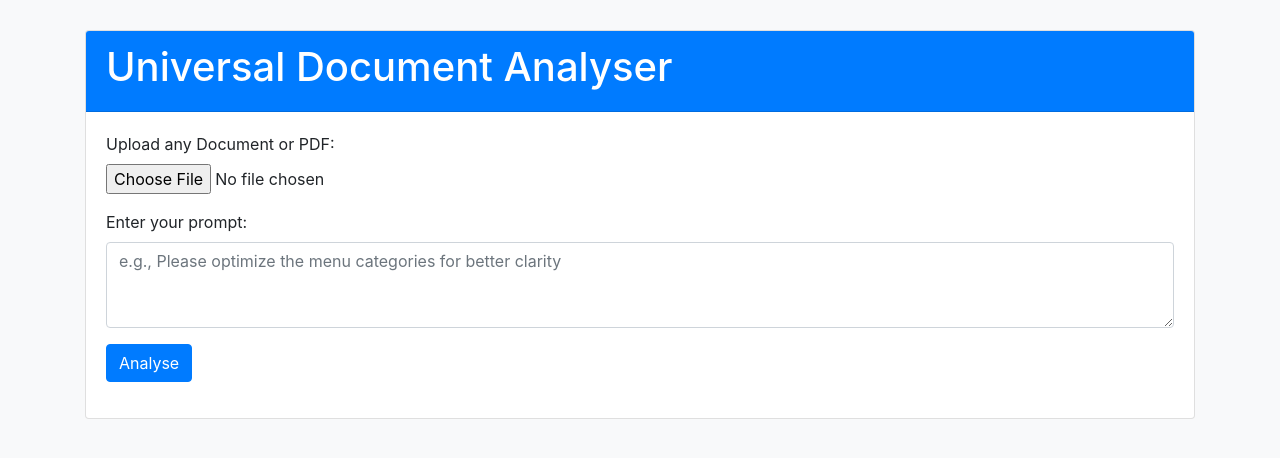
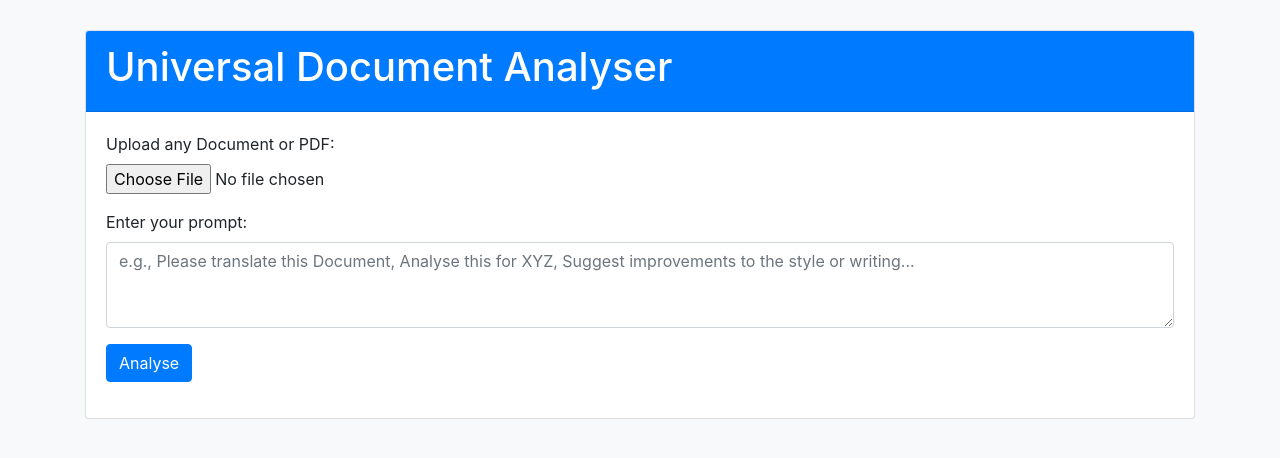
Before and after one commit to HalcyonLegion/Universal-File-Translator-And-Analyser, a Flask app: page / in a window 1280 px wide. Shown: the top 458 px of the page. Run offline with Flask 3, Linux system fonts and the light colour scheme; parts of the project's set-up code (start-up, migrations or seed data) failed here and were passed over; some libraries are stand-ins or nearby versions.

Commit message:
Updated placeholder text

```diff
--- a/templates/index.html
+++ b/templates/index.html
@@ -27,7 +27,7 @@
           </div>
           <div class="form-group">
             <label for="prompt_input">Enter your prompt: </label>
-            <textarea class="form-control" id="prompt_input" name="prompt" rows="3" placeholder="e.g., Please optimize the menu categories for better clarity"></textarea>
+            <textarea class="form-control" id="prompt_input" name="prompt" rows="3" placeholder="e.g., Please translate this Document, Analyse this for XYZ, Suggest improvements to the style or writing..."></textarea>
           </div>
           <button id="submit_btn" type="submit" class="btn btn-primary">Analyse</button>
         </form>
```
